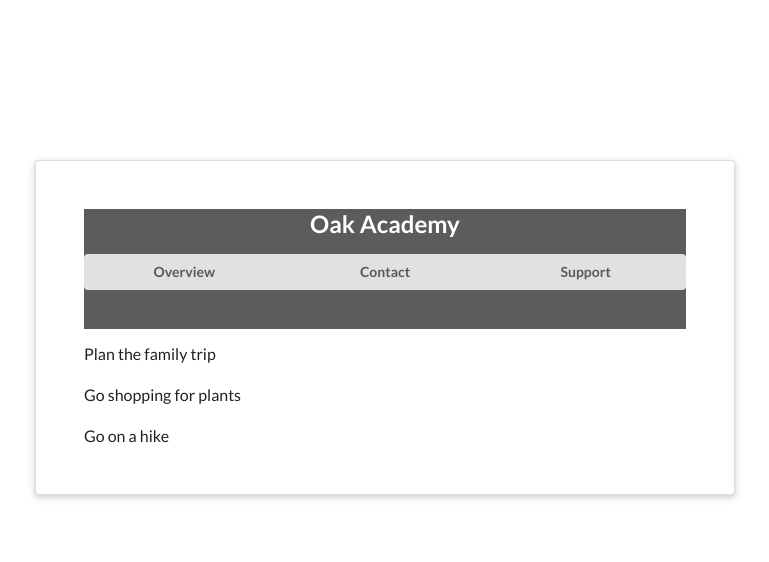
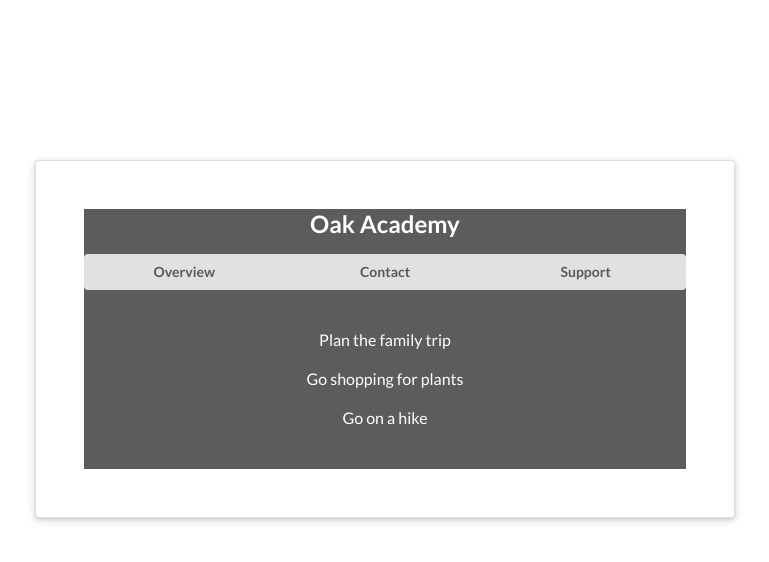
Before and after one commit to Dcrame31/contextapi, a React (Create React App) app: page / in a window 1280 px wide. Shown: the top 562 px of the page, without its empty margins (255-1024 px from the left). Built offline with nearby package versions, Linux system fonts and the light colour scheme.

Commit message:
add ThemeContext to ToDoList

```diff
--- a/src/components/TodoList.js
+++ b/src/components/TodoList.js
@@ -1,9 +1,14 @@
 import React from 'react';
+import { ThemeContext } from '../contexts/ThemeContext';
 
 class ToDoList extends React.Component {
+    static contextType = ThemeContext;
+
     render() {
+        const { isDarkTheme, lightTheme, darkTheme} = this.context;
+        const theme = isDarkTheme ? darkTheme : lightTheme;
         return (
-            <div className="ui list">
+            <div style={{ background: theme.background, color: theme.text, height: '140px', textAlign: 'center'}}>
                 <p className="item"> Plan the family trip</p>
                 <p className="item">Go shopping for plants</p>
                 <p className="item">Go on a hike</p>
```
Also changed, not shown: 1 other file (tests, documents, lock files or other folders).
